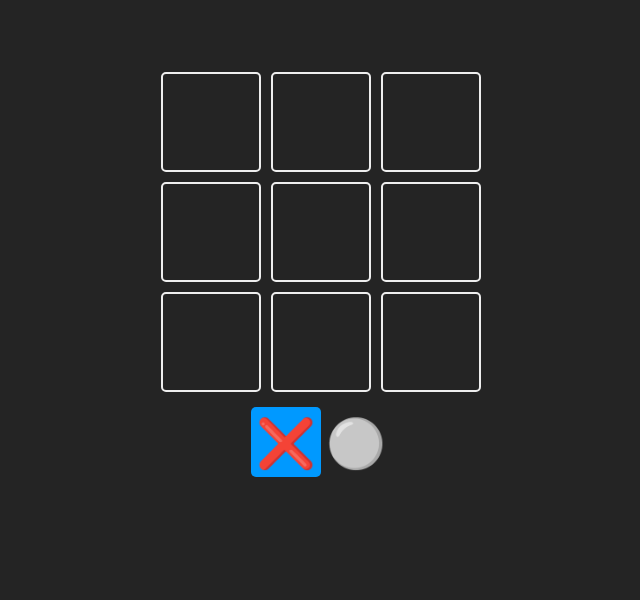
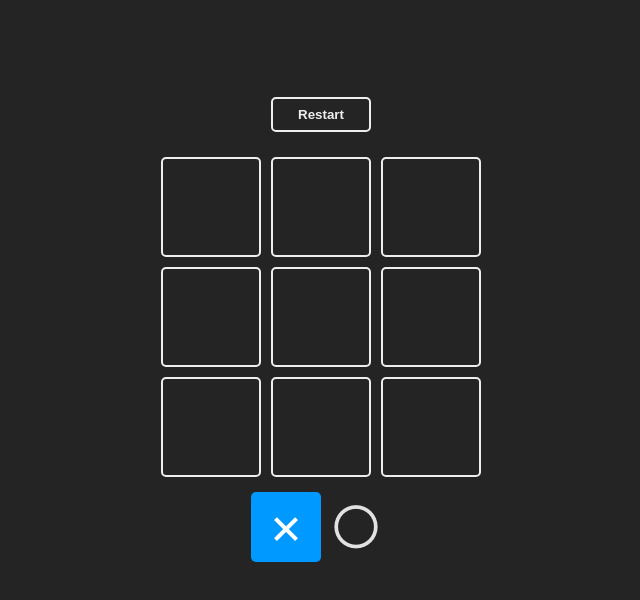
Before and after one commit to Andresdrm99/React-Projects, a React (Vite) app in the folder tic-tac-toe/: page / in a window 1280 px wide. Shown: the top 600 px of the page, without its empty margins (319-959 px from the left). Built offline with nearby package versions, Linux system fonts and the light colour scheme.

Commit message:
Organize the code

```diff
--- a/tic-tac-toe/src/App.jsx
+++ b/tic-tac-toe/src/App.jsx
@@ -1,64 +1,16 @@
 import { useState } from 'react'
-import reactLogo from './assets/react.svg'
-import viteLogo from '/vite.svg'
+import { Square } from './components/square'
+import { TURNS } from './constants'
+import { checkWinner, checkGame } from './logic/board'
+import { Result } from './components/result'
+import { GameBoard } from './components/gameBoard'
 import './App.css'
-
-export const TURNS = { // turnos
-  X: '❌',
-  O: '⚪'
-}
-
-export const WINNER_COMBOS = [
-  [0, 1, 2],
-  [3, 4, 5],
-  [6, 7, 8],
-  [0, 3, 6],
-  [1, 4, 7],
-  [2, 5, 8],
-  [0, 4, 8],
-  [2, 4, 6]
-]
-
-const Square = ({children, isSelected,isfilled, updateBoard, index}) => {
-  const handleClick = () => {
-    updateBoard(index);
-  }
-
-  const selected = `square ${
-  index === undefined
-    ? isSelected
-      ? 'is-selected'
-      : ''
-    : children === '❌'
-    ? 'equis'
-    : children === '⚪'
-    ? 'circle'
-    : ''
-}`
-  return (
-    <div className= {selected} onClick={handleClick}>
-      {children}
-    </div>
-  )
-}
-
-
-
 
 function App() {
   const [board, setBoard] = useState(Array(9).fill(null))
   const [turn, setTurn] = useState(TURNS.X)
   const [winner, setWinner] = useState(null)
 
-  const checkWinner = (boardToCheck) =>{
-    for(const combination of WINNER_COMBOS){
-      const [a, b, c] = combination
-      if(boardToCheck[a] && boardToCheck[a] === boardToCheck[b] && boardToCheck[a] === boardToCheck[c]){
-        return boardToCheck[a]
-      }
-    }
-    return null
-  }
 
   const updateBoard = (index) =>{
     if(board[index] !== null || winner) return
@@ -71,54 +23,33 @@ function App() {
     setTurn(newTurn)
 
     const win = checkWinner(newBoard);
-    console.log(win)
     if(win){
       setWinner(win)
-      console.log('Gano')
     }
-    // else{
+    else if (checkGame(newBoard)){
+      setWinner(false)
+    }
+  }
 
-    // }
+  const playAgain = () => {
+    setTurn(winner !== null ? winner : TURNS.X )
+    setWinner(null)
+    setBoard(Array(9).fill(null))
   }
+
 
   return (
     <>
       <main className='board'>
-        <section className='game'>
-        {
-          board.map((_, index) => {
-            return (
-              <Square key={index} index={index} updateBoard={updateBoard} isSelected = {board[index] !== null}>
-                {board[index]}
-              </Square>
-            )
-          })
-        }
-        </section>
+        <button onClick={playAgain}>Restart</button>
+        <GameBoard board={board} updateBoard={updateBoard}/>
         <section className='turn'>
           <Square isSelected = {turn === TURNS.X}>{TURNS.X}</Square>
           <Square isSelected = {turn === TURNS.O}>{TURNS.O}</Square>
         </section>
       </main>
 
-      {
-        winner !== null && (
-          <section className='winner'>
-            <div className='text'>
-              <h2>
-                { winner === false ? 'Tie' : 'The winner is: '}
-              </h2>
-            </div>
-            <header className='win'>
-              {winner && <Square>{winner}</Square>}
-            </header>
-            <footer>
-              <button>Play again!</button>
-            </footer>
-          </section>
-        )
-      }
-
+      <Result winner={winner}  playAgain={playAgain} />
     </>
   )
 }
--- /dev/null
+++ b/tic-tac-toe/src/components/gameBoard.jsx
@@ -0,0 +1,17 @@
+import { Square } from "./square"
+export const GameBoard = ({board, updateBoard}) =>{
+    return(
+        <section className='game'>
+        {
+          board.map((square, index) => {
+            return (
+              <Square key={index} index={index} updateBoard={updateBoard} isSelected = {board[index] !== null}>
+                {square}
+              </Square>
+            )
+          })
+        }
+    </section>
+    )
+
+}
--- /dev/null
+++ b/tic-tac-toe/src/components/result.jsx
@@ -0,0 +1,21 @@
+import { Square } from "./square.jsx"
+export function Result ({winner, playAgain})
+{
+    if (winner === null) return null
+
+    return(
+        <section className='winner'>
+            <div className='text'>
+                <h2>
+                    { winner === false ? 'Tie' : 'The winner is: '}
+                </h2>
+                <header className='win'>
+                    {winner && <Square>{winner}</Square>}
+                </header>
+                <footer>
+                    <button onClick={playAgain}>Play again!</button>
+                </footer>
+            </div>
+        </section>
+    )
+}
--- /dev/null
+++ b/tic-tac-toe/src/components/square.jsx
@@ -0,0 +1,23 @@
+import { TURNS } from "../constants";
+export const Square = ({children, isSelected, updateBoard, index}) => {
+  const handleClick = () => {
+    updateBoard(index);
+  }
+
+  const selected = `square ${
+  index === undefined
+    ? isSelected
+      ? 'is-selected'
+      : ''
+    : children === TURNS.X
+    ? 'equis'
+    : children === TURNS.O
+    ? 'circle'
+    : ''
+}`
+  return (
+    <div className= {selected} onClick={handleClick}>
+      {children}
+    </div>
+  )
+}
--- /dev/null
+++ b/tic-tac-toe/src/constants.jsx
@@ -0,0 +1,15 @@
+export const TURNS = { // turnos
+  X: '✗',
+  O: '〇'
+}
+
+export const WINNER_COMBOS = [
+  [0, 1, 2],
+  [3, 4, 5],
+  [6, 7, 8],
+  [0, 3, 6],
+  [1, 4, 7],
+  [2, 5, 8],
+  [0, 4, 8],
+  [2, 4, 6]
+]
--- /dev/null
+++ b/tic-tac-toe/src/logic/board.js
@@ -0,0 +1,15 @@
+import { WINNER_COMBOS } from "../constants"
+
+export  const checkWinner = (boardToCheck) =>{
+    for(const combination of WINNER_COMBOS){
+      const [a, b, c] = combination
+      if(boardToCheck[a] && boardToCheck[a] === boardToCheck[b] && boardToCheck[a] === boardToCheck[c]){
+        return boardToCheck[a]
+      }
+    }
+    return null
+  }
+
+export  const checkGame = (newBoard) => {
+    return newBoard.every((square) => square !== null)
+}
```
